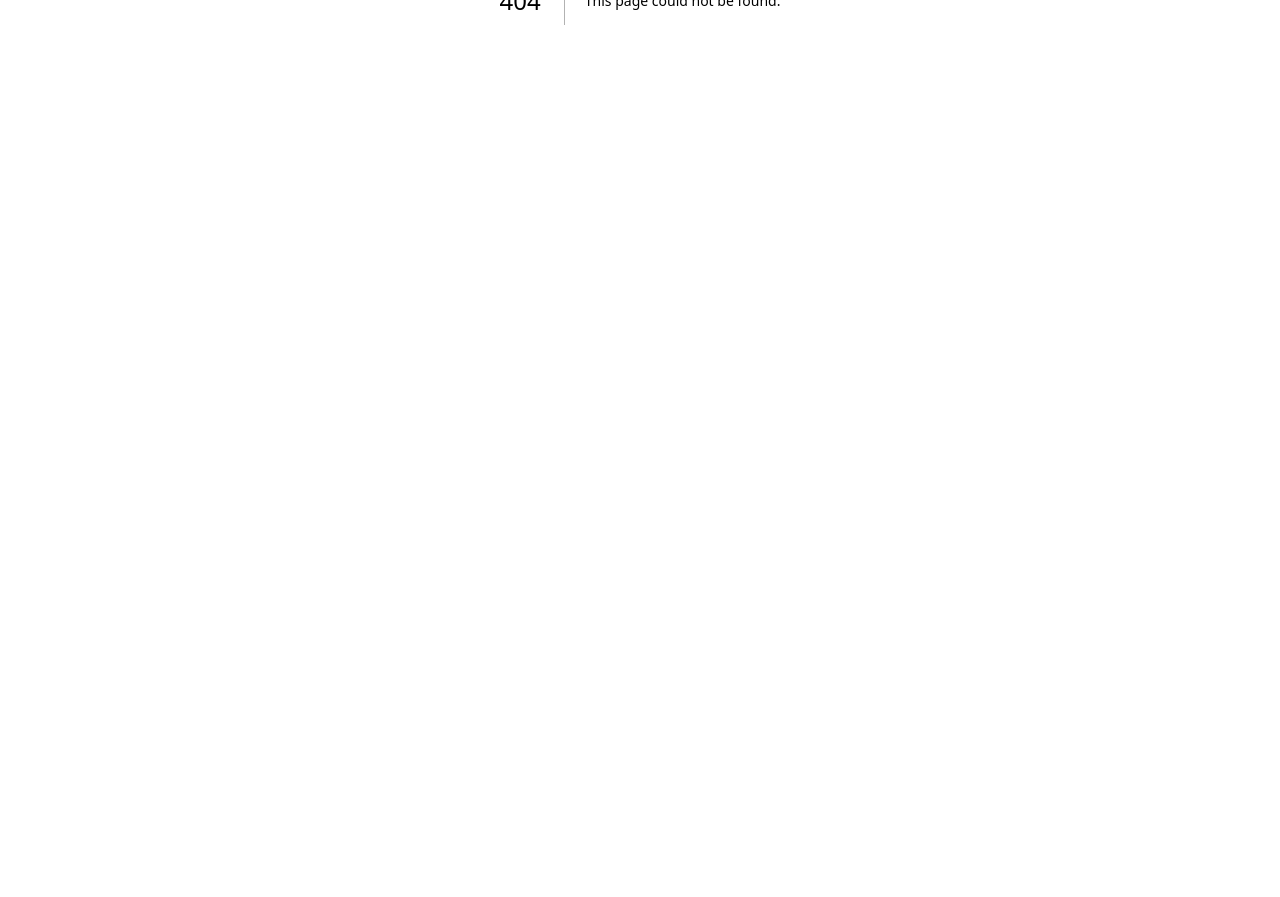
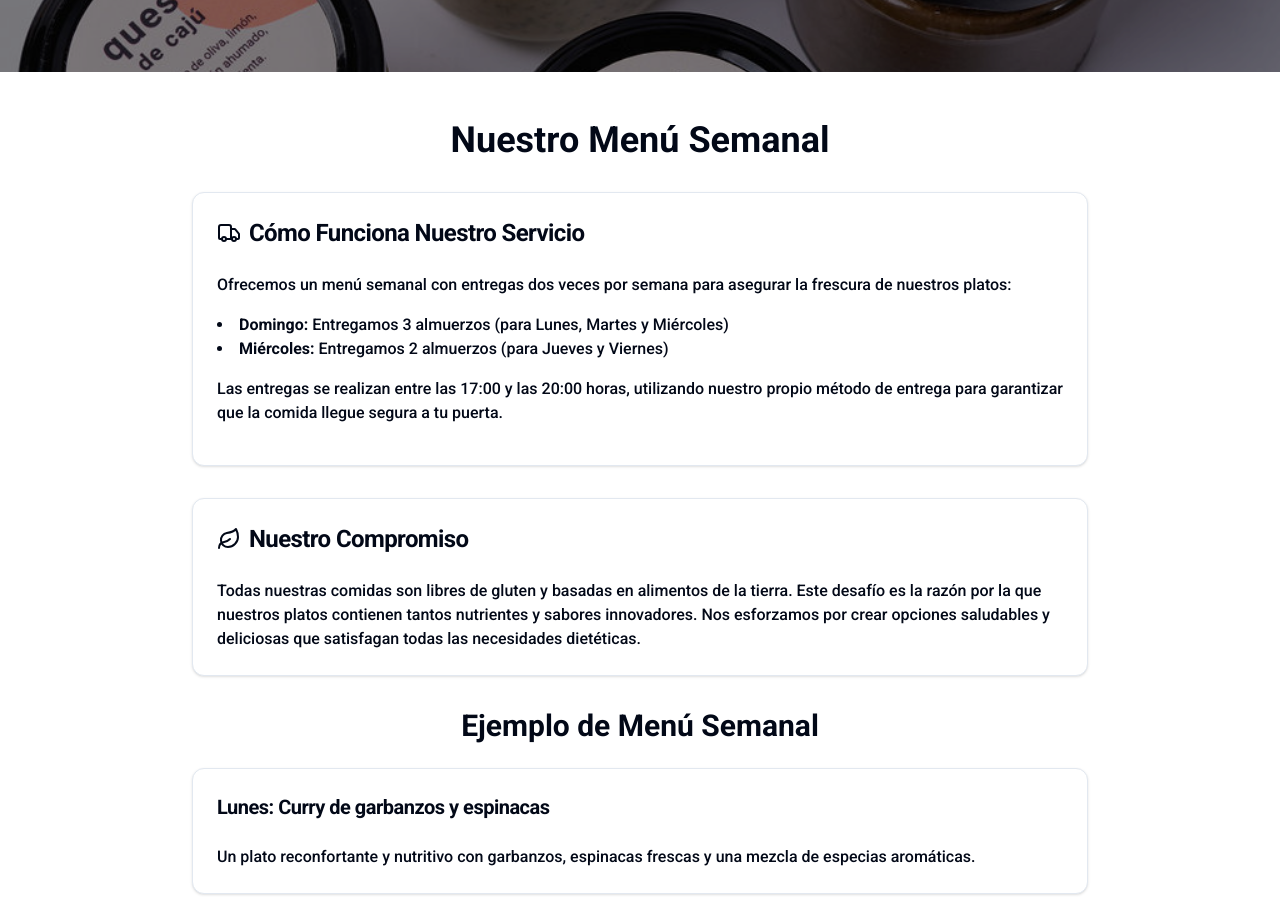
Before and after one commit to SF-Prog/apacha-store, a Next.js app: page /menu in a window 1280 px wide. Before the commit this address had no page. Shown: the part 400-1297 px from the top of the page. Before the commit the page ends 800 px from the top, so only its background shows below. Built offline with nearby package versions, Linux system fonts and the light colour scheme.

Commit message:
create menu page

```diff
--- /dev/null
+++ b/app/menu/page.tsx
@@ -0,0 +1,89 @@
+'use client'
+import React from "react"
+import { motion } from 'framer-motion'
+import { Leaf, Truck } from 'lucide-react'
+import { Card, CardContent, CardHeader, CardTitle } from "@/components/ui/card"
+import SecondaryPageLayout from "@/components/secondary-page/layout/layout";
+import PageHeader from "@/components/secondary-page/page-header/page-header";
+import PageContent from "@/components/secondary-page/page-content/page-content"
+
+
+export default function MenuPage() {
+  const weeklyMenu = [
+    { day: 'Lunes', dish: 'Curry de garbanzos y espinacas', description: 'Un plato reconfortante y nutritivo con garbanzos, espinacas frescas y una mezcla de especias aromáticas.' },
+    { day: 'Martes', dish: 'Lasaña de verduras', description: 'Capas de vegetales de temporada, salsa de tomate casera y una cremosa bechamel vegana.' },
+    { day: 'Miércoles', dish: 'Bowl de quinoa y vegetales asados', description: 'Quinoa con una variedad de vegetales asados, semillas tostadas y aderezo de tahini.' },
+    { day: 'Jueves', dish: 'Tacos de jackfruit', description: 'Tacos rellenos de jackfruit guisada al estilo "pulled pork", con una fresca ensalada de col y salsa de aguacate.' },
+    { day: 'Viernes', dish: 'Risotto de hongos', description: 'Cremoso risotto de arroz integral con una mezcla de hongos silvestres y queso parmesano vegano.' },
+  ];
+
+  return (
+    <SecondaryPageLayout>
+      <PageHeader
+        title="Menu Semanal"
+        description="Descubre nuestra selección de comidas saludables y deliciosas"
+        imageSrc="/products-dips-2.jpg"
+      />
+      <PageContent>
+        <div className="bg-apacha-beige min-h-screen py-12 px-4 sm:px-6 lg:px-8">
+          <motion.div
+            initial={{ opacity: 0, y: 20 }}
+            animate={{ opacity: 1, y: 0 }}
+            transition={{ duration: 0.8 }}
+            className="max-w-4xl mx-auto"
+          >
+            <h1 className="text-4xl font-bold text-apacha-brown text-center mb-8">Nuestro Menú Semanal</h1>
+            <Card className="mb-8">
+              <CardHeader>
+                <CardTitle className="flex items-center text-2xl text-apacha-green">
+                  <Truck className="mr-2" />
+                  Cómo Funciona Nuestro Servicio
+                </CardTitle>
+              </CardHeader>
+              <CardContent className="text-apacha-black">
+                <p className="mb-4">Ofrecemos un menú semanal con entregas dos veces por semana para asegurar la frescura de nuestros platos:</p>
+                <ul className="list-disc list-inside mb-4">
+                  <li><strong>Domingo:</strong> Entregamos 3 almuerzos (para Lunes, Martes y Miércoles)</li>
+                  <li><strong>Miércoles:</strong> Entregamos 2 almuerzos (para Jueves y Viernes)</li>
+                </ul>
+                <p className="mb-4">Las entregas se realizan entre las 17:00 y las 20:00 horas, utilizando nuestro propio método de entrega para garantizar que la comida llegue segura a tu puerta.</p>
+              </CardContent>
+            </Card>
+
+            <Card className="mb-8">
+              <CardHeader>
+                <CardTitle className="flex items-center text-2xl text-apacha-green">
+                  <Leaf className="mr-2" />
+                  Nuestro Compromiso
+                </CardTitle>
+              </CardHeader>
+              <CardContent className="text-apacha-black">
+                <p>Todas nuestras comidas son libres de gluten y basadas en alimentos de la tierra. Este desafío es la razón por la que nuestros platos contienen tantos nutrientes y sabores innovadores. Nos esforzamos por crear opciones saludables y deliciosas que satisfagan todas las necesidades dietéticas.</p>
+              </CardContent>
+            </Card>
+
+            <h2 className="text-3xl font-semibold text-apacha-brown text-center mb-6">Ejemplo de Menú Semanal</h2>
+
+            {weeklyMenu.map((item, index) => (
+              <motion.div
+                key={item.day}
+                initial={{ opacity: 0, y: 20 }}
+                animate={{ opacity: 1, y: 0 }}
+                transition={{ duration: 0.5, delay: index * 0.1 }}
+              >
+                <Card className="mb-4">
+                  <CardHeader>
+                    <CardTitle className="text-xl text-apacha-green">{item.day}: {item.dish}</CardTitle>
+                  </CardHeader>
+                  <CardContent className="text-apacha-black">
+                    <p>{item.description}</p>
+                  </CardContent>
+                </Card>
+              </motion.div>
+            ))}
+          </motion.div>
+        </div>
+      </PageContent>
+    </SecondaryPageLayout>
+  )
+};
```
